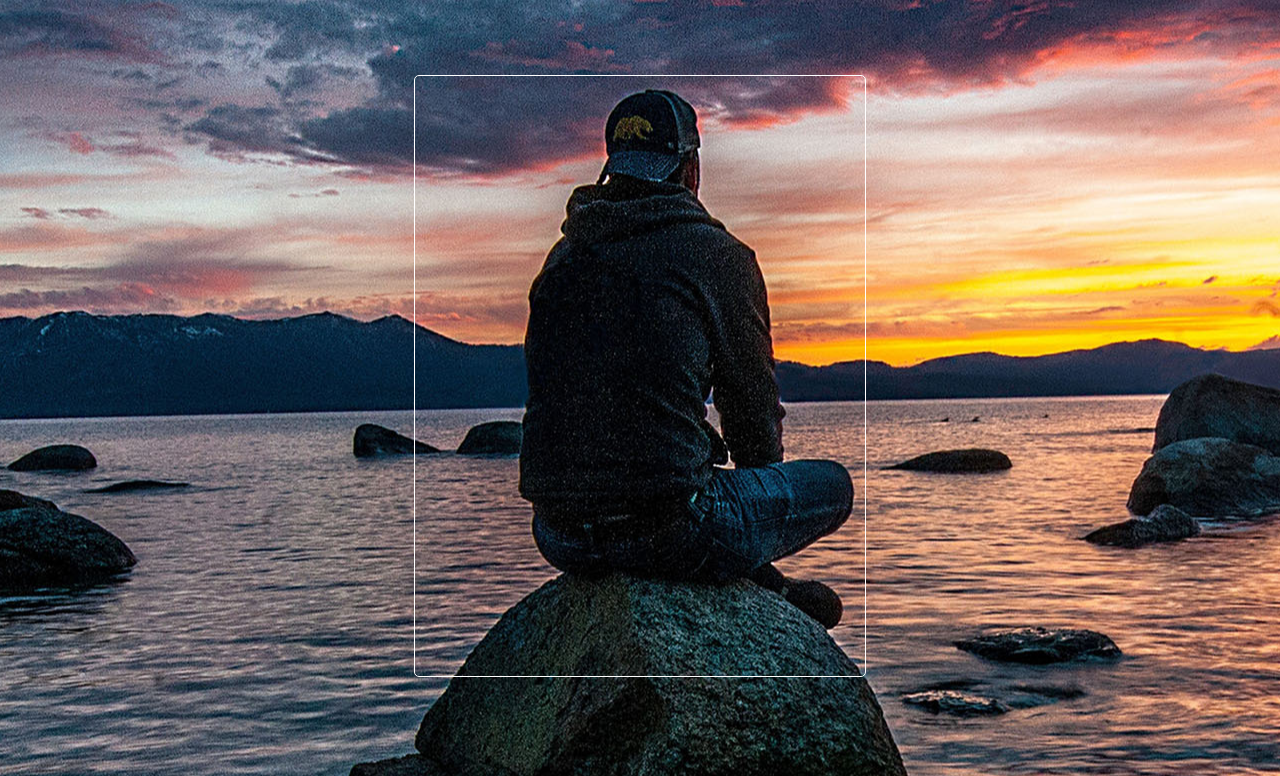
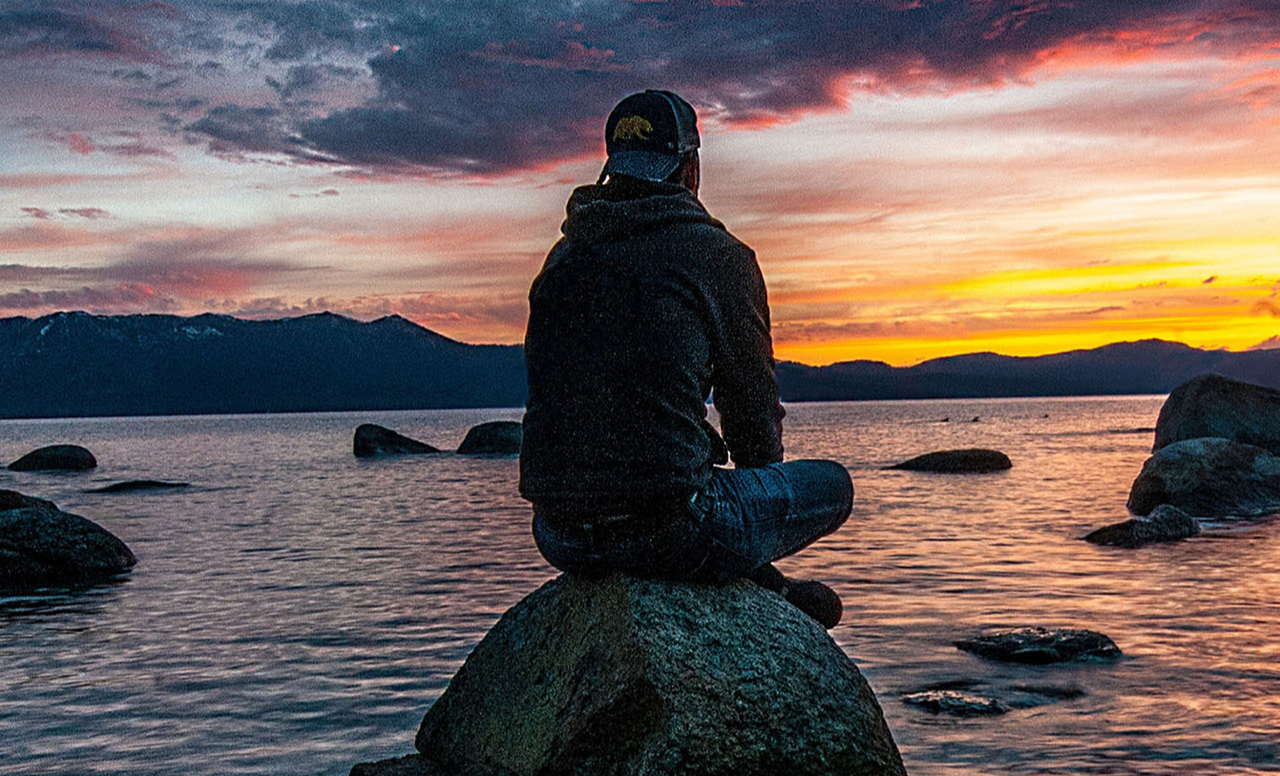
Before and after one commit to arocks9206/Invisible-Card-Practice-Mini-Project, a plain HTML site: page index.html in a window 1280 px wide. Shown: the part 24-800 px from the top of the page. Drawn offline with Linux system fonts and the light colour scheme.

Commit message:
fixed card border

```diff
--- a/style.css
+++ b/style.css
@@ -13,7 +13,7 @@
 .card-wrapper {
     height: 600px;
     width: 450px;
-    border: 1px solid #fff;
+    border: 1px #fff;
     position: absolute;
     top: 50%;
     left: 50%;
```
